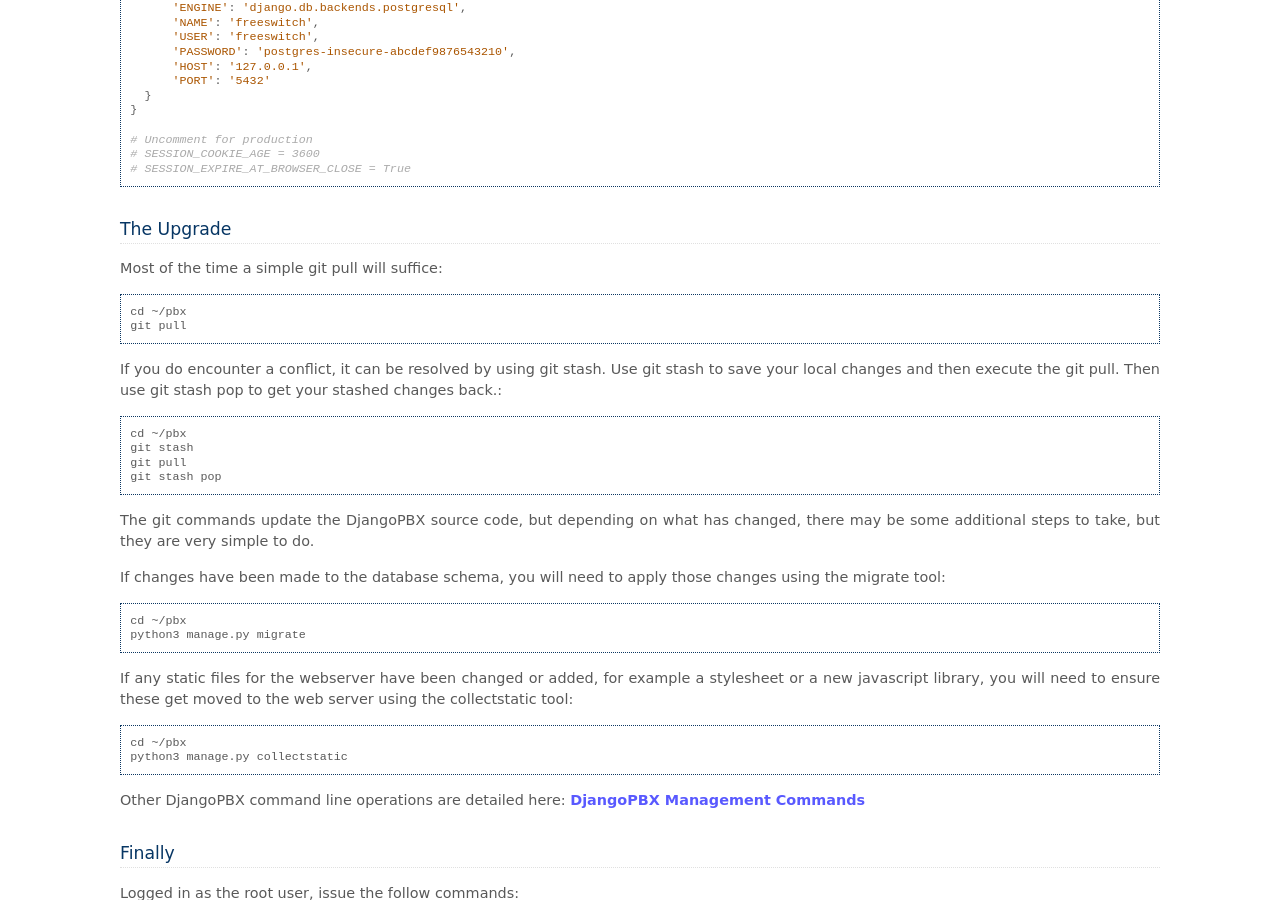
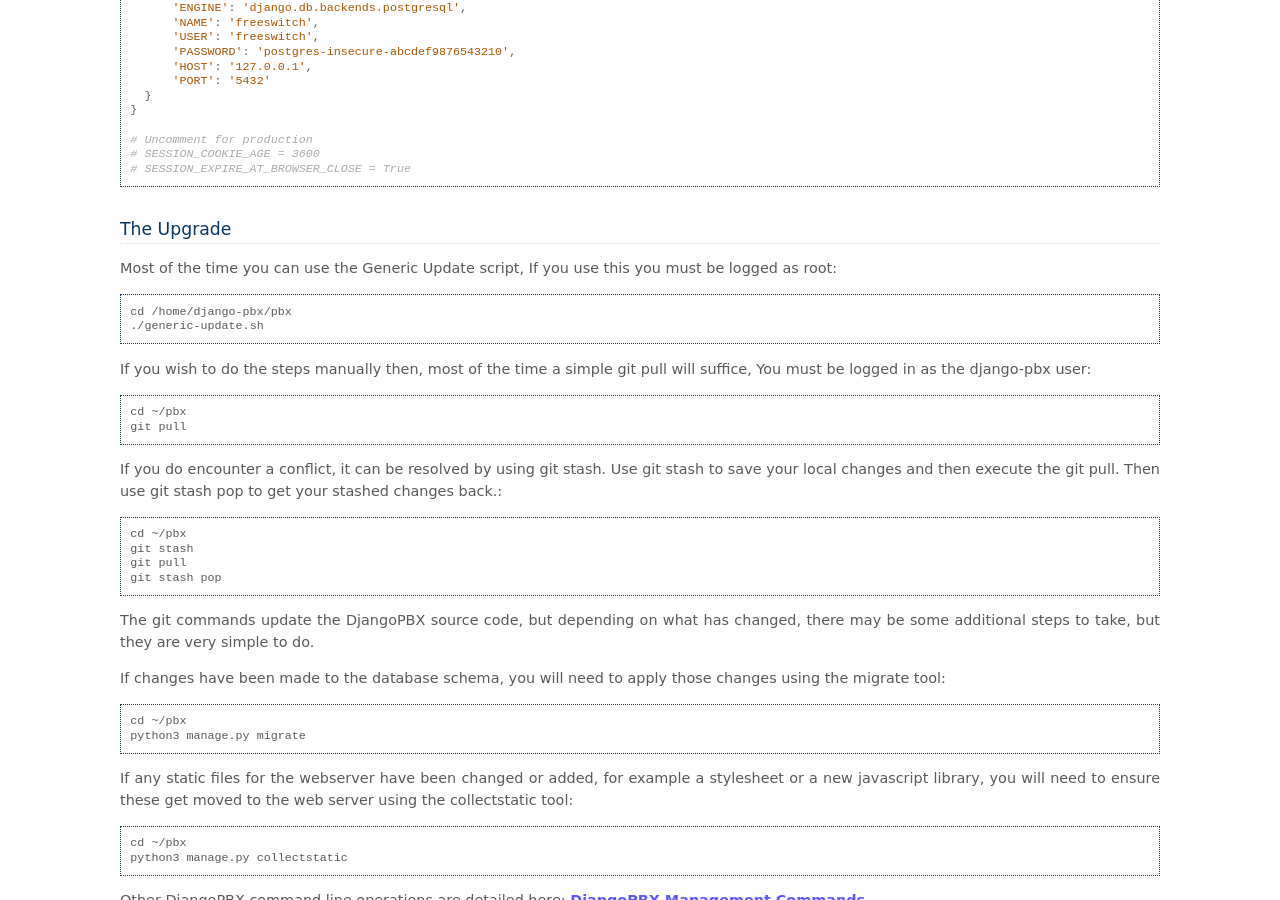
Before and after one commit to djangopbx/djangopbx-docs, a Sphinx documentation site: the page built from docs/commandline/upgrading_commands.rst, in a window 1280 px wide and 900 px high, scrolled down 862 px. Built offline with Sphinx 7.4.7, drawn with Linux system fonts in a browser that asks for light colours.

Commit message:
updated management/update commands

```diff
--- a/docs/commandline/upgrading_commands.rst
+++ b/docs/commandline/upgrading_commands.rst
@@ -69,7 +69,17 @@
 The Upgrade
 -------------
 
-Most of the time a simple git pull will suffice:
+Most of the time you can use the Generic Update script,
+If you use this you must be logged as root:
+::
+
+ cd /home/django-pbx/pbx
+ ./generic-update.sh
+
+
+If you wish to do the steps manually then,
+most of the time a simple git pull will suffice,
+You must be logged in as the django-pbx user:
 ::
 
  cd ~/pbx
```
Also changed, not shown: docs/commandline/django_management_commands.rst (+7 -1 lines).
